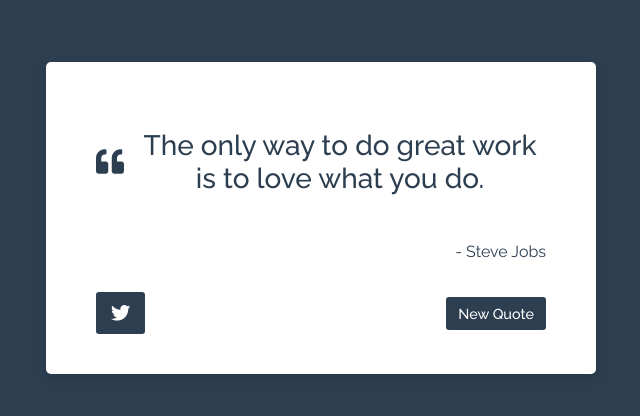
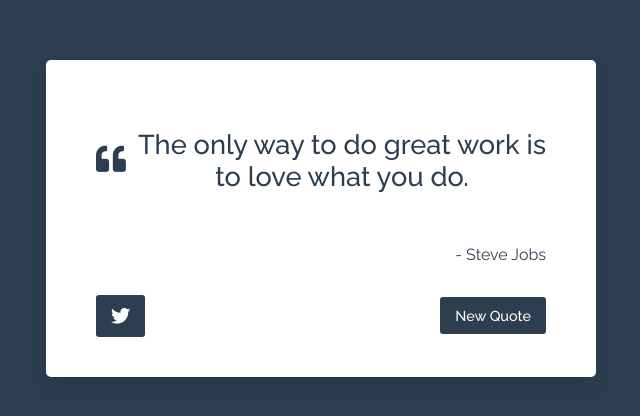
Before and after one commit to DHURANTHAM007/Quote_Machine, a React (Vite) app: page / in a window 1280 px wide. Shown: the part 182-598 px from the top of the page, without its empty margins (319-959 px from the left). Built offline with nearby package versions, Linux system fonts and the light colour scheme; no server answers.

Commit message:
Update App.css

```diff
--- a/src/App.css
+++ b/src/App.css
@@ -4,36 +4,36 @@
   padding: 40px 50px;
   width: 450px;
   max-width: 90%;
-  box-shadow: 0 4px 8px rgba(0,0,0,0.1);
+  box-shadow: 0 10px 20px rgba(0,0,0,0.1);
   display: flex;
   flex-direction: column;
 }
 
 #text {
-  font-size: 1.75em;
+  font-size: 1.7em;
   font-weight: 500;
-  margin-bottom: 20px;
+  margin-bottom: 25px;
   text-align: center;
-  min-height: 120px; /* Prevents layout shift when quote length changes */
+  min-height: 120px; /* Prevents layout jumps */
   display: flex;
   align-items: center;
   justify-content: center;
   /* Animates the text color change */
-  transition: color 1s ease;
+  transition: color 1.2s ease;
 }
 
 #text .fa-quote-left {
-  margin-right: 10px;
-  font-size: 1em;
+  margin-right: 12px;
+  font-size: 1.1em;
 }
 
 #author {
   font-size: 1em;
   text-align: right;
   margin-bottom: 30px;
-  min-height: 20px; /* Prevents layout shift */
+  min-height: 20px; /* Prevents layout jumps */
   /* Animates the author color change */
-  transition: color 1s ease;
+  transition: color 1.2s ease;
 }
 
 .buttons {
@@ -46,18 +46,17 @@
   border: none;
   border-radius: 3px;
   color: white !important; /* Overrides default link color */
-  padding: 8px 12px;
+  padding: 10px 15px;
   font-size: 0.9em;
   cursor: pointer;
   outline: none;
   text-decoration: none;
   /* Animates the button background color change */
-  transition: background-color 1s ease;
+  transition: background-color 1.2s ease, opacity 0.3s ease;
 }
 
 #tweet-quote {
   font-size: 1.2em;
-  padding: 10px 15px;
 }
 
 #new-quote {
@@ -66,5 +65,5 @@
 }
 
 .button:hover {
-  opacity: 0.9;
+  opacity: 0.85;
 }
```
